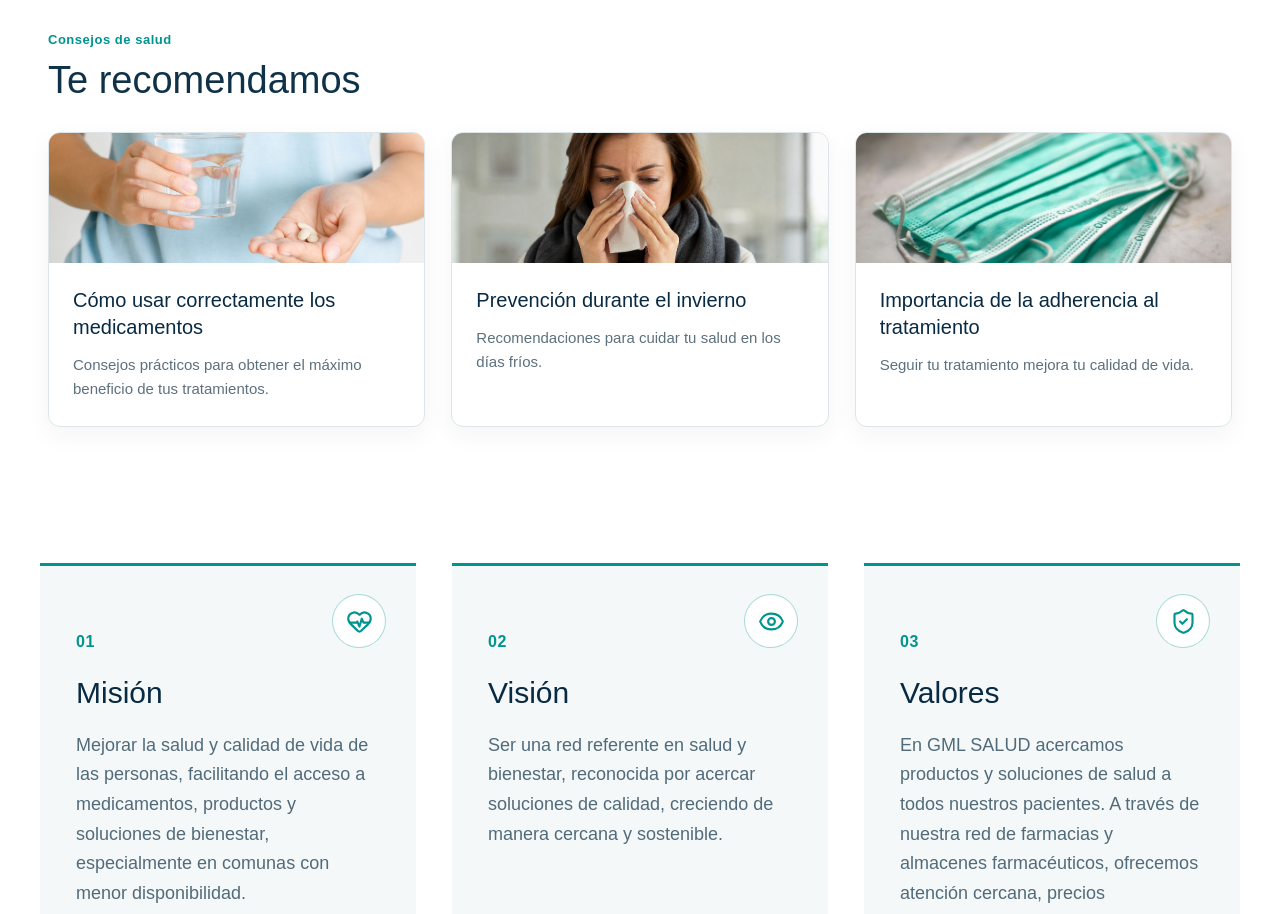
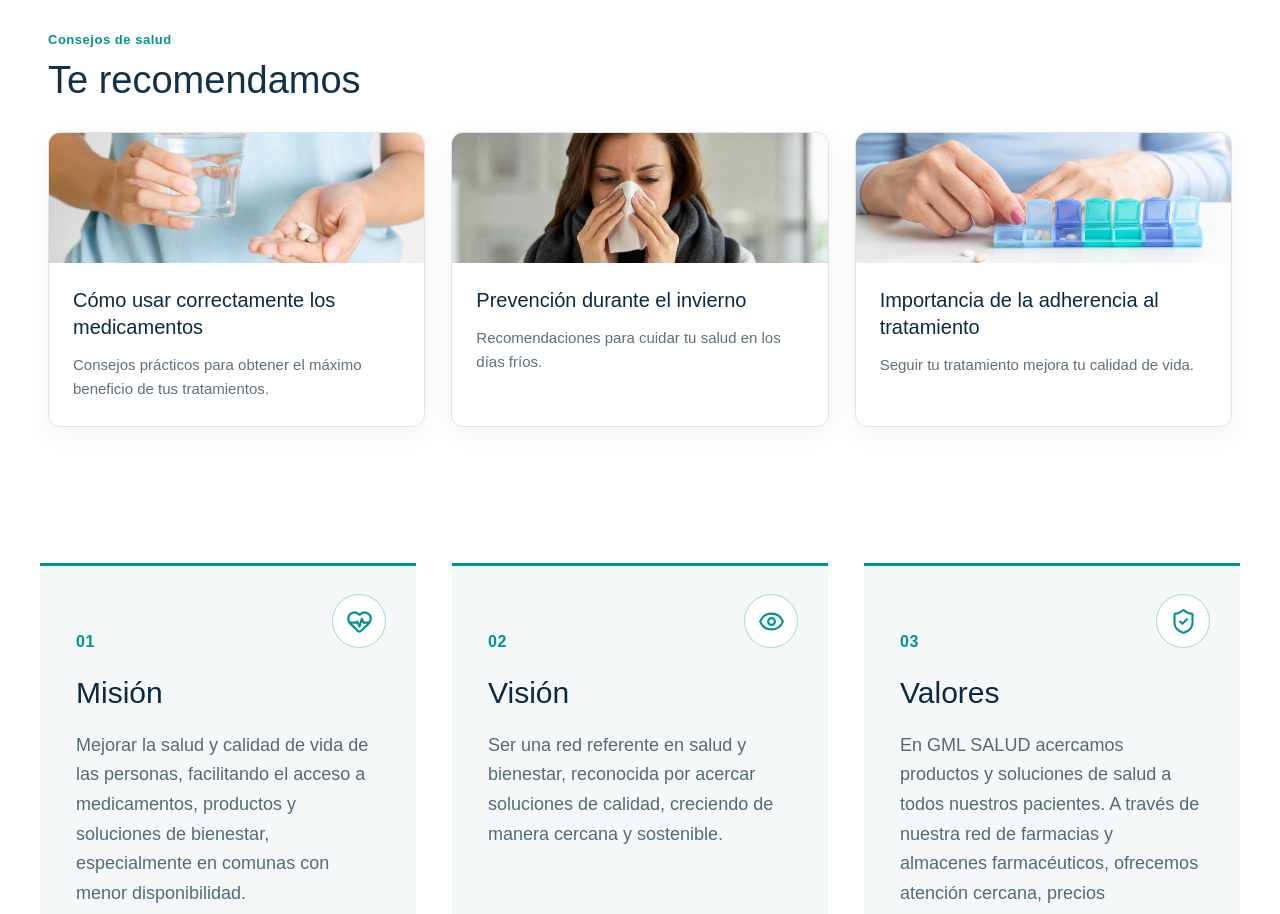
Before and after one commit to gmlsalud-com/gmlsalud-com, a Next.js app: page / in a window 1280 px wide. Shown: the part 1520-2434 px from the top of the page. Built offline with nearby package versions, Linux system fonts and the light colour scheme.

Commit message:
Replace treatment adherence photo with high resolution image

```diff
--- a/app/page.tsx
+++ b/app/page.tsx
@@ -58,7 +58,7 @@ export default function Home() {
         <div className="advice-cards">
           <article><img src="/consejo-medicamentos.jpg" alt="Persona tomando medicamentos con agua" /><div><h3>Cómo usar correctamente los medicamentos</h3><p>Consejos prácticos para obtener el máximo beneficio de tus tratamientos.</p></div></article>
           <article><img src="/consejo-invierno.png" alt="Mujer resfriada usando un pañuelo durante el invierno" /><div><h3>Prevención durante el invierno</h3><p>Recomendaciones para cuidar tu salud en los días fríos.</p></div></article>
-          <article><img src="/consejo-adherencia.jpg" alt="Organizador semanal de medicamentos" /><div><h3>Importancia de la adherencia al tratamiento</h3><p>Seguir tu tratamiento mejora tu calidad de vida.</p></div></article>
+          <article><img src="/consejo-adherencia.png" alt="Manos organizando medicamentos en un pastillero semanal" /><div><h3>Importancia de la adherencia al tratamiento</h3><p>Seguir tu tratamiento mejora tu calidad de vida.</p></div></article>
         </div>
       </section>
 
```
Also changed, not shown: public/consejo-adherencia.png (added).
